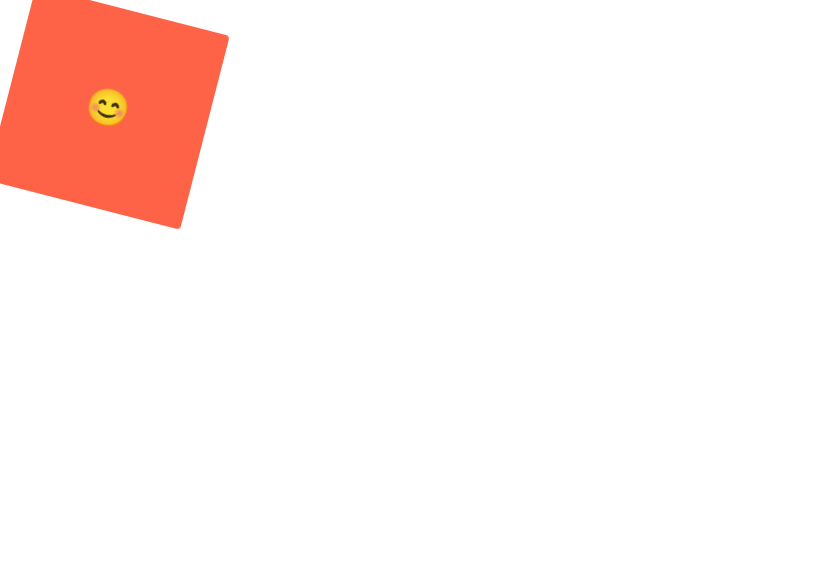
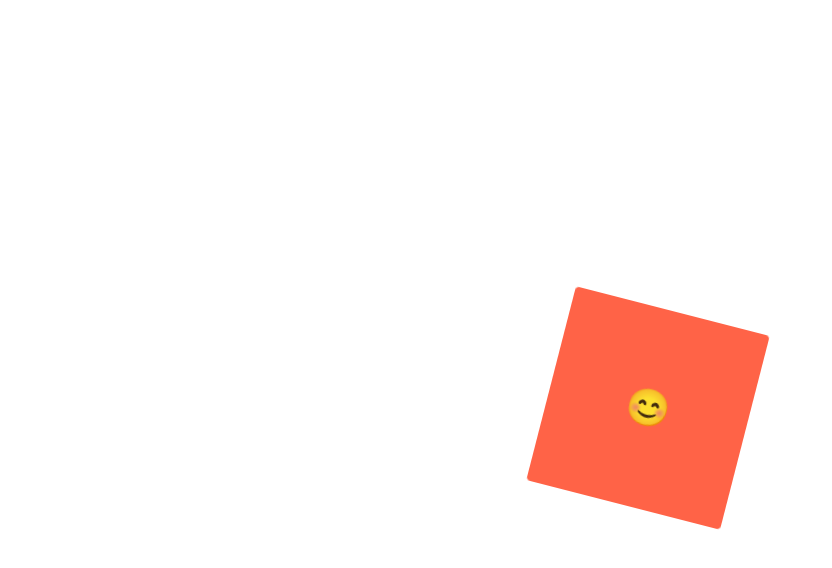
Before and after one commit to SangHeonShin/react-master, a React (Create React App) app: page / in a window 1280 px wide. Shown: the top 568 px of the page, without its empty margins (0-832 px from the left). Built offline with nearby package versions, Linux system fonts and the light colour scheme.

Commit message:
#2.5 Pseudo Selectors part Two

```diff
--- a/src/App.js
+++ b/src/App.js
@@ -2,6 +2,10 @@
 
 const Wrapper = styled.div`
   display: flex;
+  height: 100vh;
+  width: 100vw;
+  justify-content: center;
+  align-items: center;
 `;
 
 const rotationAnimation = keyframes`
@@ -19,6 +23,10 @@
   }
   `;
 
+const Emoji = styled.span`
+  font-size: 36px;
+`;
+
 const Box = styled.div`
   height: 200px;
   width: 200px;
@@ -27,14 +35,8 @@
   justify-content: center;
   align-items: center;
   animation: ${rotationAnimation} 1s linear infinite;
-  span {
-    font-size: 36px;
-    &:hover {
-      font-size: 50px;
-    }
-    &:active {
-      opacity: 0;
-    }
+  ${Emoji}:hover {
+    font-size: 98px;
   }
 `;
 
@@ -42,7 +44,7 @@
   return (
     <Wrapper>
       <Box>
-        <span>😊</span>
+        <Emoji as="p">😊</Emoji>
       </Box>
     </Wrapper>
   );
```
